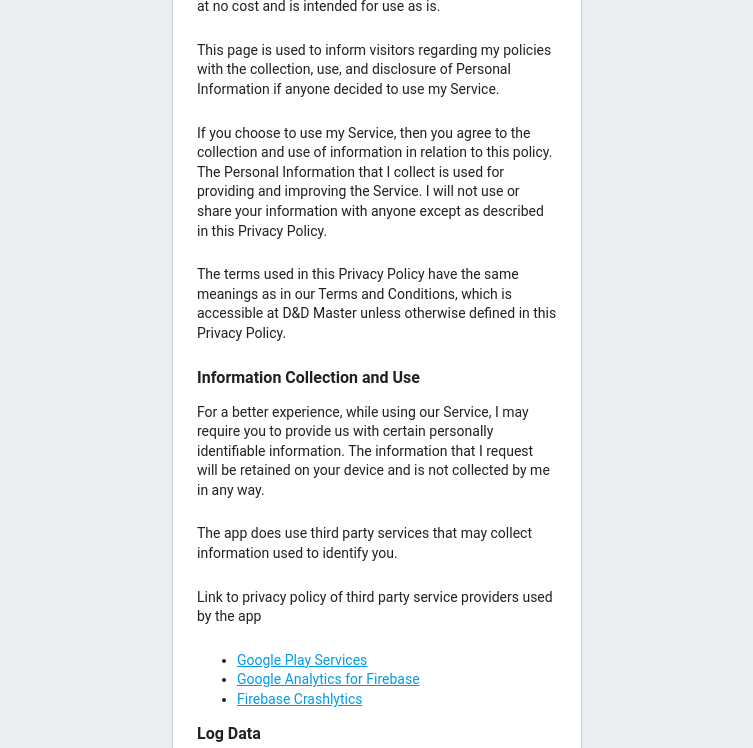
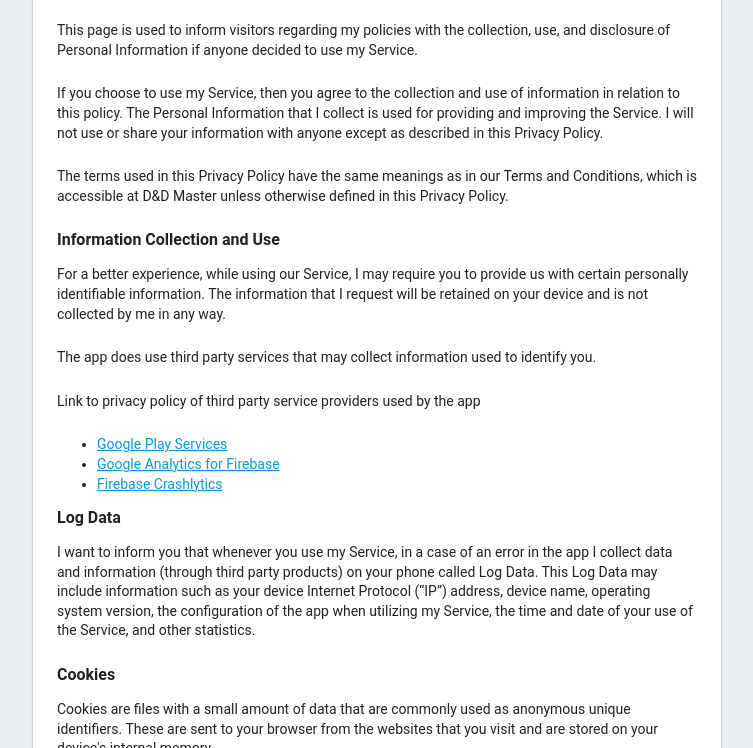
Before and after one commit to fmasa/wfrp-master, a website: page webapp/privacy-policy.html in a window 1280 px wide. Shown: the part 215-963 px from the top of the page, without its empty margins (263-1016 px from the left). Drawn offline with Linux system fonts and the light colour scheme.

Commit message:
Increase width of webpage

```diff
--- a/webapp/app.css
+++ b/webapp/app.css
@@ -8,7 +8,7 @@ body {
 
 #message {
     background: white;
-    max-width: 360px;
+    max-width: 640px;
     margin: 100px auto 16px;
     padding: 32px 24px 16px;
     border-radius: 3px;
```
